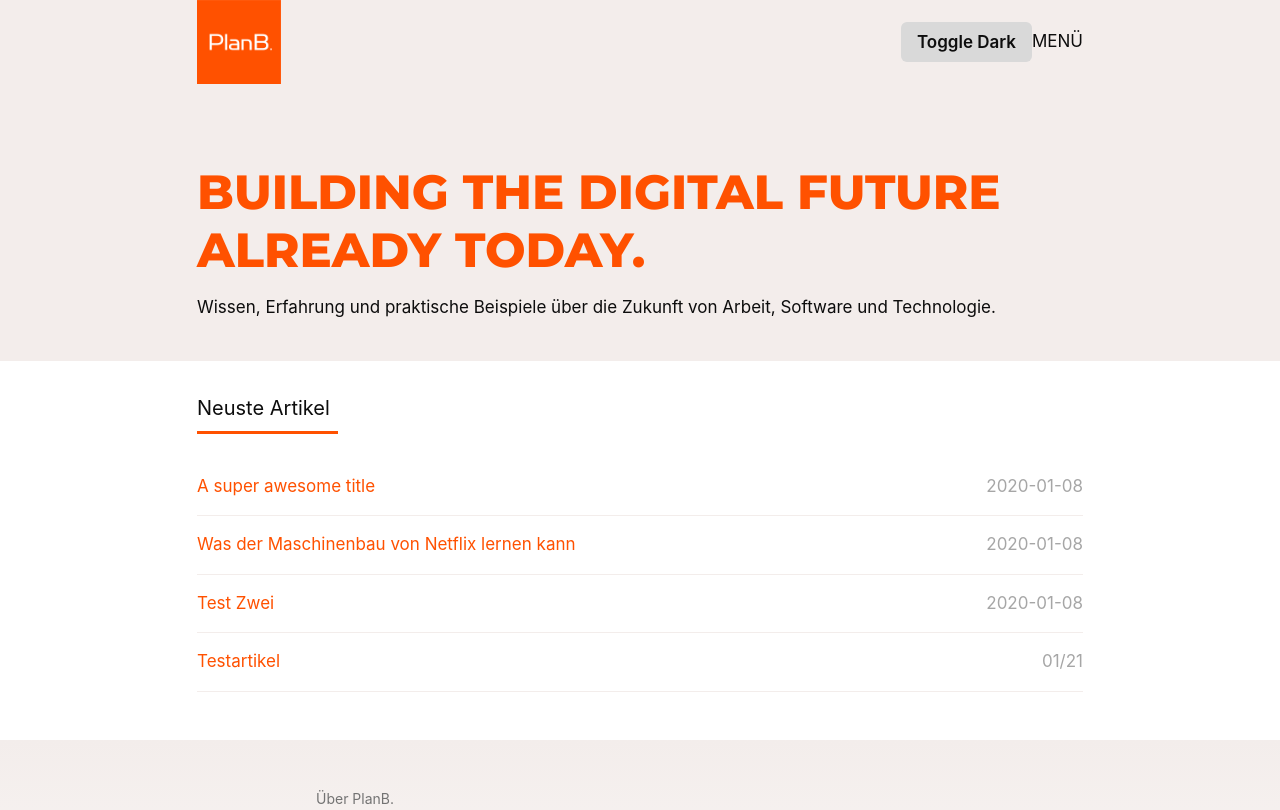
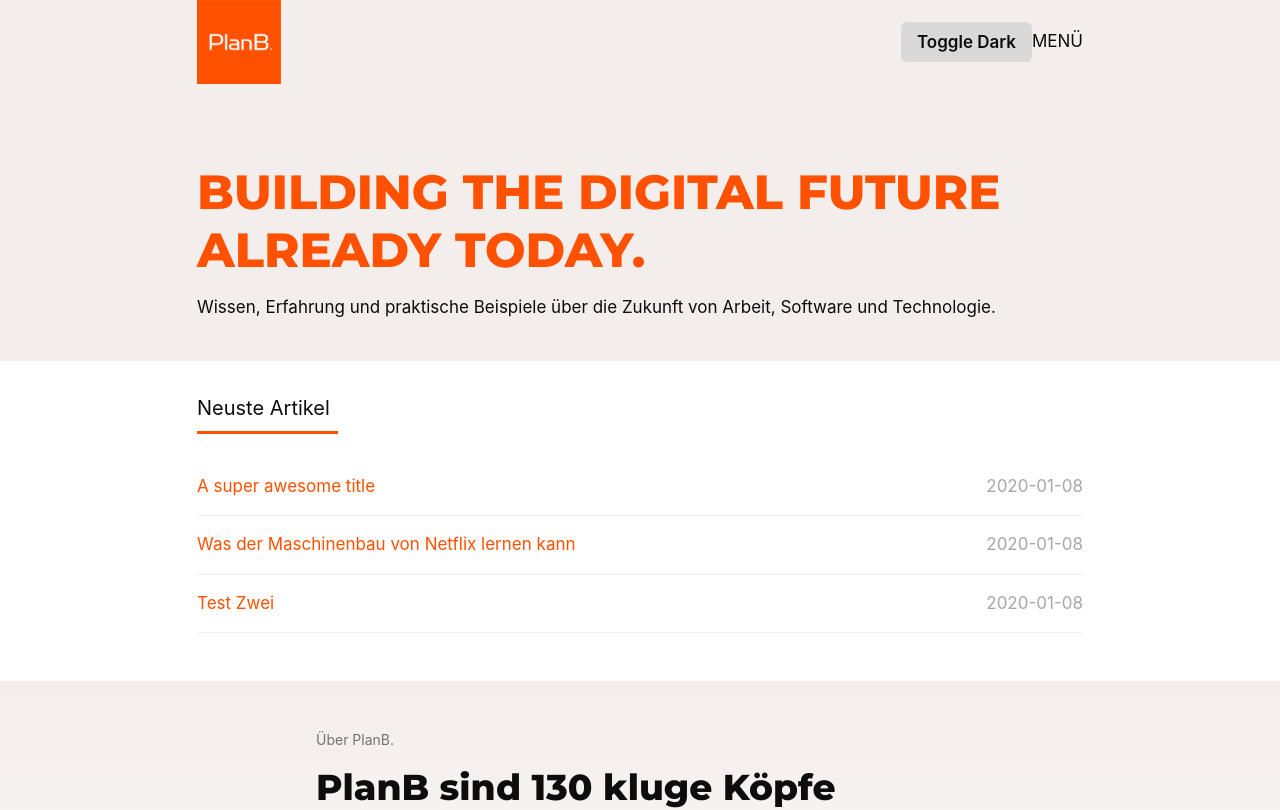
Before and after one commit to philippreiner/planb-nextjs, a Next.js app: page / in a window 1280 px wide. Shown: the top 810 px of the page. Built offline with nearby package versions, Linux system fonts and the light colour scheme.

Commit message:
Update index.js

```diff
--- a/pages/index.js
+++ b/pages/index.js
@@ -70,20 +70,6 @@ export default function Home({ allPostsData }) {
               <Text color="gray.300">{date}</Text>
             </Flex>
           ))}
-
-          <Flex
-            pb={[2, 4]}
-            mb={[2, 4]}
-            borderBottomWidth={[0, "1px"]}
-            borderColor={bordercolor}
-            direction={["column", "row"]}
-          >
-            <NextLink href="/posts/example" passHref>
-              <Link color="primary">Testartikel</Link>
-            </NextLink>
-            <Spacer />
-            <Text color="gray.300">01/21</Text>
-          </Flex>
         </Box>
       </Container>
       <Gradient>
```
